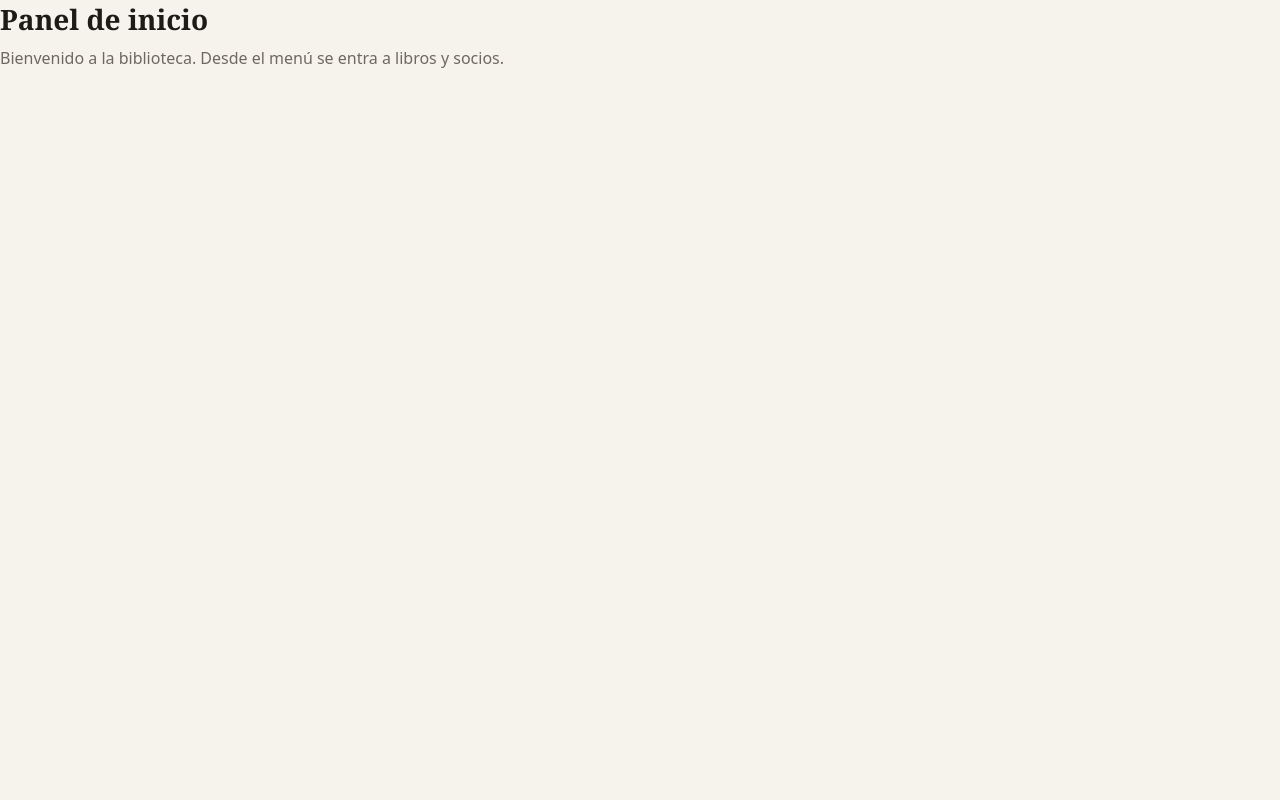
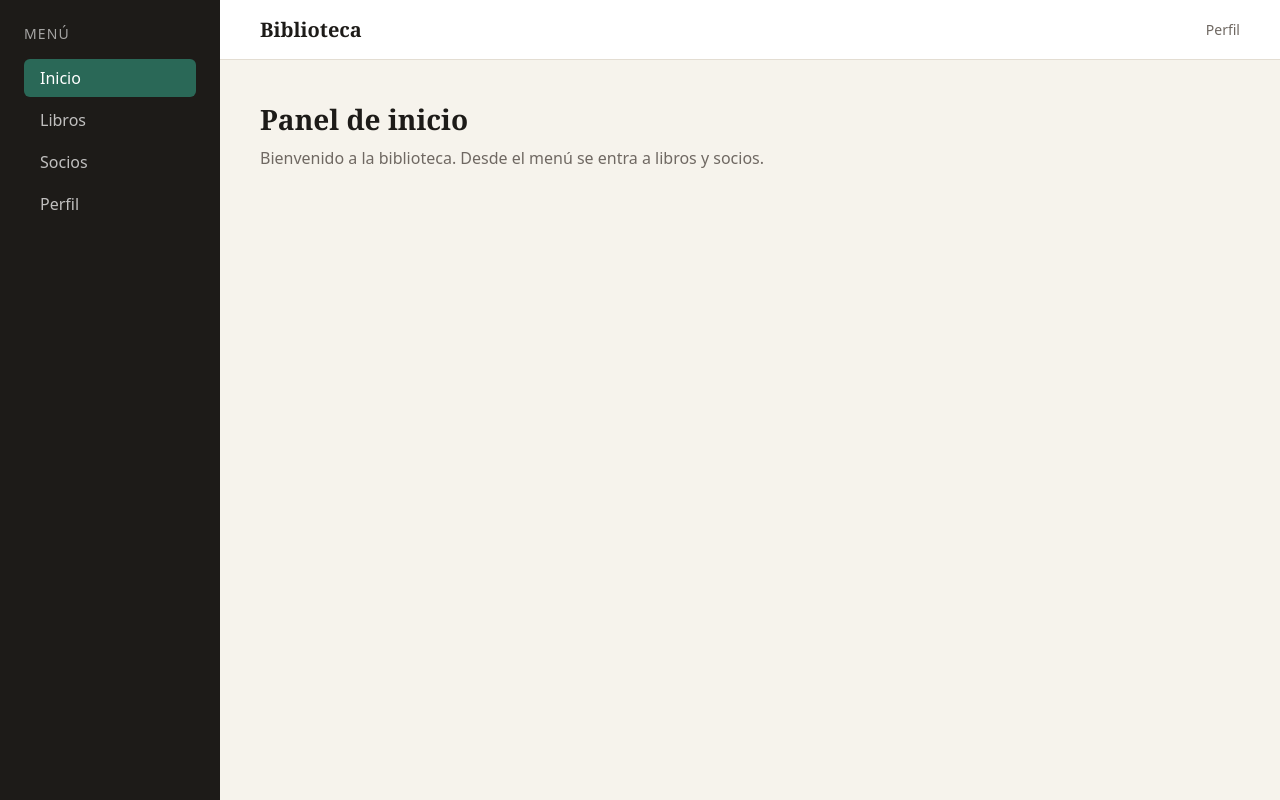
Before and after one commit to westones/Proyecto-primer-eval-dew, a React (Vite) app: page / in a window 1280 px wide. Built offline with nearby package versions, Linux system fonts and the light colour scheme.

Commit message:
feat: layout con navbar y sidebar

```diff
--- a/src/App.tsx
+++ b/src/App.tsx
@@ -1,4 +1,5 @@
 import { Route, Routes } from 'react-router-dom'
+import { LayoutPrivado } from './components/LayoutPrivado'
 import { Inicio } from './pages/Inicio'
 import { Libros } from './pages/Libros'
 import { Login } from './pages/Login'
@@ -9,11 +10,13 @@ import { Socios } from './pages/Socios'
 function App() {
   return (
     <Routes>
-      <Route path="/" element={<Inicio />} />
       <Route path="/login" element={<Login />} />
-      <Route path="/libros" element={<Libros />} />
-      <Route path="/socios" element={<Socios />} />
-      <Route path="/perfil" element={<Perfil />} />
+      <Route element={<LayoutPrivado />}>
+        <Route index element={<Inicio />} />
+        <Route path="libros" element={<Libros />} />
+        <Route path="socios" element={<Socios />} />
+        <Route path="perfil" element={<Perfil />} />
+      </Route>
       <Route path="*" element={<NotFound />} />
     </Routes>
   )
--- /dev/null
+++ b/src/components/LayoutPrivado.tsx
@@ -0,0 +1,36 @@
+import styled from '@emotion/styled'
+import { Outlet } from 'react-router-dom'
+import { Navbar } from './Navbar'
+import { Sidebar } from './Sidebar'
+
+const Contenedor = styled.div`
+  display: flex;
+  min-height: 100vh;
+  background: ${({ theme }) => theme.colors.bg};
+`
+
+const Columna = styled.div`
+  flex: 1;
+  display: flex;
+  flex-direction: column;
+  min-width: 0;
+`
+
+const Contenido = styled.main`
+  flex: 1;
+  padding: ${({ theme }) => theme.space.xl};
+`
+
+export function LayoutPrivado() {
+  return (
+    <Contenedor>
+      <Sidebar />
+      <Columna>
+        <Navbar />
+        <Contenido>
+          <Outlet />
+        </Contenido>
+      </Columna>
+    </Contenedor>
+  )
+}
--- /dev/null
+++ b/src/components/Navbar.tsx
@@ -0,0 +1,39 @@
+import styled from '@emotion/styled'
+import { Link } from 'react-router-dom'
+
+const Barra = styled.header`
+  display: flex;
+  align-items: center;
+  justify-content: space-between;
+  gap: ${({ theme }) => theme.space.md};
+  padding: ${({ theme }) => `${theme.space.md} ${theme.space.xl}`};
+  background: ${({ theme }) => theme.colors.surface};
+  border-bottom: 1px solid ${({ theme }) => theme.colors.border};
+`
+
+const Marca = styled(Link)`
+  font-family: ${({ theme }) => theme.font.heading};
+  font-size: ${({ theme }) => theme.font.sizes.lg};
+  font-weight: 600;
+  color: ${({ theme }) => theme.colors.text};
+  text-decoration: none;
+`
+
+const EnlacePerfil = styled(Link)`
+  color: ${({ theme }) => theme.colors.muted};
+  font-size: ${({ theme }) => theme.font.sizes.sm};
+  text-decoration: none;
+
+  &:hover {
+    color: ${({ theme }) => theme.colors.primary};
+  }
+`
+
+export function Navbar() {
+  return (
+    <Barra>
+      <Marca to="/">Biblioteca</Marca>
+      <EnlacePerfil to="/perfil">Perfil</EnlacePerfil>
+    </Barra>
+  )
+}
--- /dev/null
+++ b/src/components/Sidebar.tsx
@@ -0,0 +1,62 @@
+import styled from '@emotion/styled'
+import { NavLink } from 'react-router-dom'
+
+const Menu = styled.aside`
+  position: sticky;
+  top: 0;
+  align-self: flex-start;
+  width: 220px;
+  height: 100vh;
+  padding: ${({ theme }) => theme.space.lg};
+  background: ${({ theme }) => theme.colors.text};
+  color: ${({ theme }) => theme.colors.surface};
+`
+
+const Etiqueta = styled.p`
+  margin: 0 0 ${({ theme }) => theme.space.md};
+  font-size: ${({ theme }) => theme.font.sizes.sm};
+  letter-spacing: 0.08em;
+  text-transform: uppercase;
+  opacity: 0.6;
+`
+
+const Lista = styled.nav`
+  display: flex;
+  flex-direction: column;
+  gap: ${({ theme }) => theme.space.xs};
+`
+
+const Enlace = styled(NavLink)`
+  padding: ${({ theme }) => `${theme.space.sm} ${theme.space.md}`};
+  border-radius: ${({ theme }) => theme.radius.sm};
+  color: ${({ theme }) => theme.colors.surface};
+  font-size: ${({ theme }) => theme.font.sizes.md};
+  text-decoration: none;
+  opacity: 0.72;
+
+  &:hover {
+    background: ${({ theme }) => theme.colors.primaryDark};
+    opacity: 1;
+  }
+
+  &.active {
+    background: ${({ theme }) => theme.colors.primary};
+    opacity: 1;
+  }
+`
+
+export function Sidebar() {
+  return (
+    <Menu>
+      <Etiqueta>Menú</Etiqueta>
+      <Lista>
+        <Enlace to="/" end>
+          Inicio
+        </Enlace>
+        <Enlace to="/libros">Libros</Enlace>
+        <Enlace to="/socios">Socios</Enlace>
+        <Enlace to="/perfil">Perfil</Enlace>
+      </Lista>
+    </Menu>
+  )
+}
```
Also changed, not shown: 1 other file (tests, documents, lock files or other folders).
